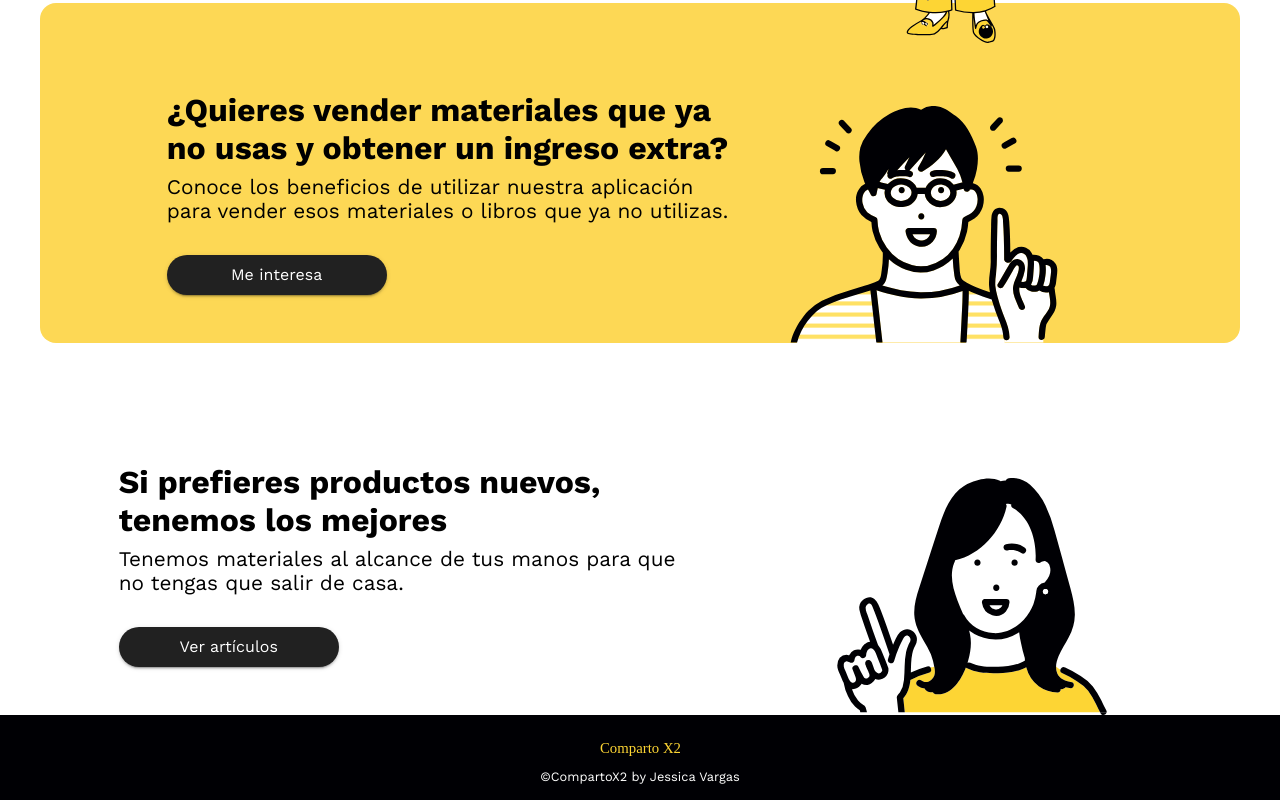
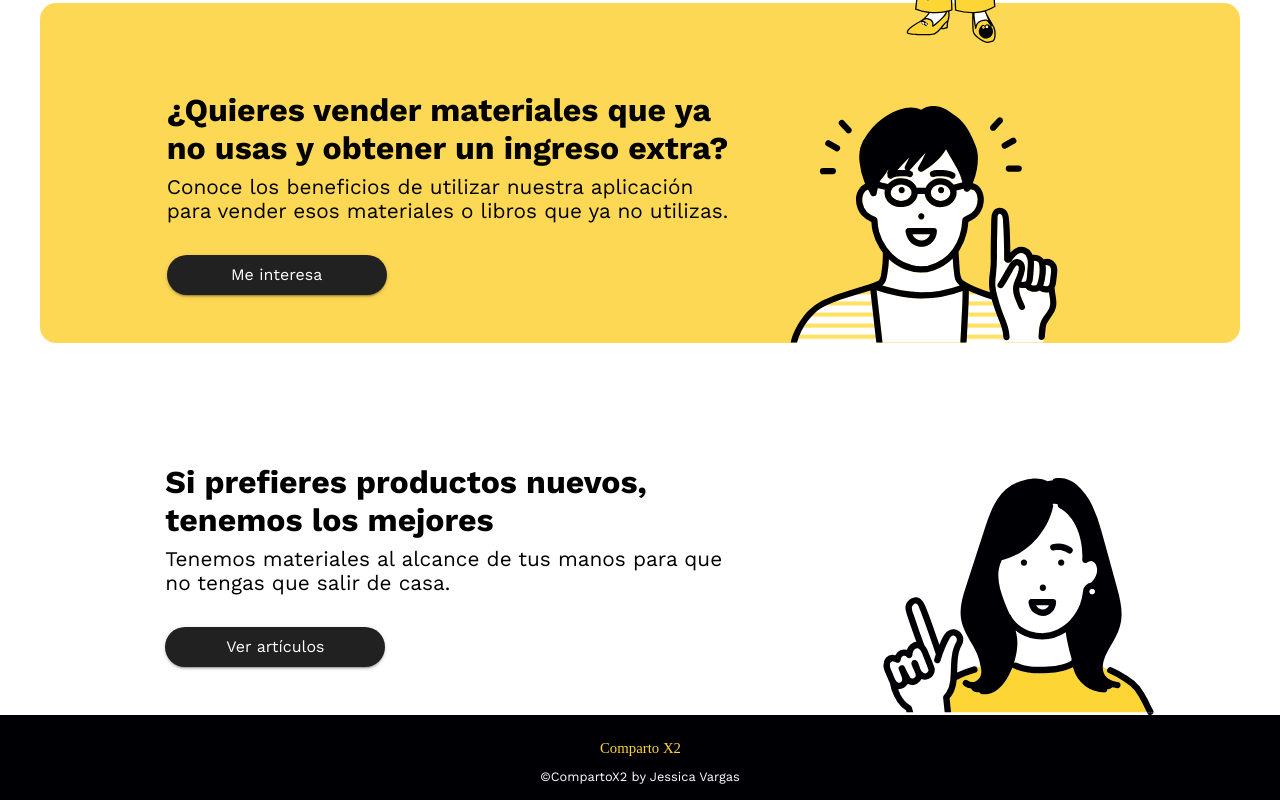
Before and after one commit to Jesvadtz/compartox2-frontend, a Next.js app: page / in a window 1280 px wide. Shown: the part 453-1253 px from the top of the page. Built offline with nearby package versions, Linux system fonts and the light colour scheme.

Commit message:
Fix css in landing page

```diff
--- a/components/LandingSectionBg/LandingSectionBg.module.scss
+++ b/components/LandingSectionBg/LandingSectionBg.module.scss
@@ -19,16 +19,16 @@
 }
 
 @media (min-width: 640px) {
-  .bgWhite {
-    flex-direction: row;
-    justify-content: flex-end;
-    gap: 1rem;
-  }
   .landingSectionBg {
     flex-direction: row-reverse;
     justify-content: center;
     margin-bottom: 2rem;
     padding: 2rem 2rem 0 2rem;
+  }
+  .bgWhite {
+    flex-direction: row;
+    justify-content: flex-end;
+    gap: 1rem;
   }
   .landingTextBg {
     align-items: flex-start;
```
